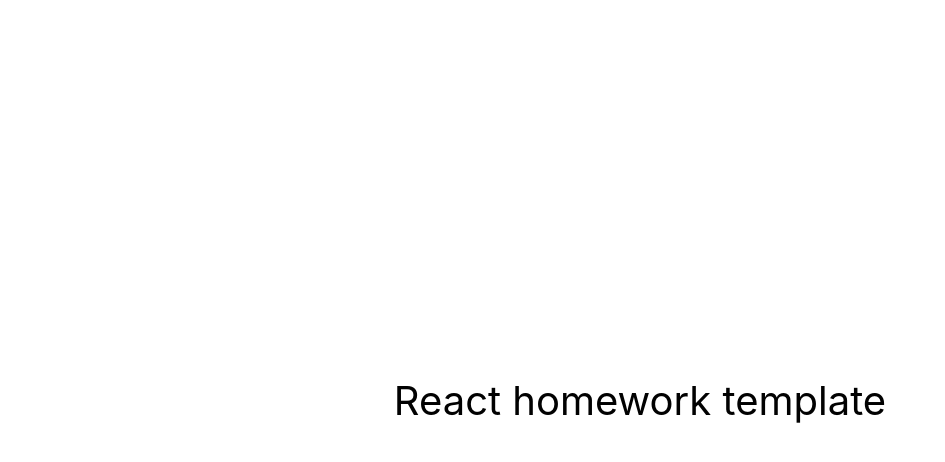
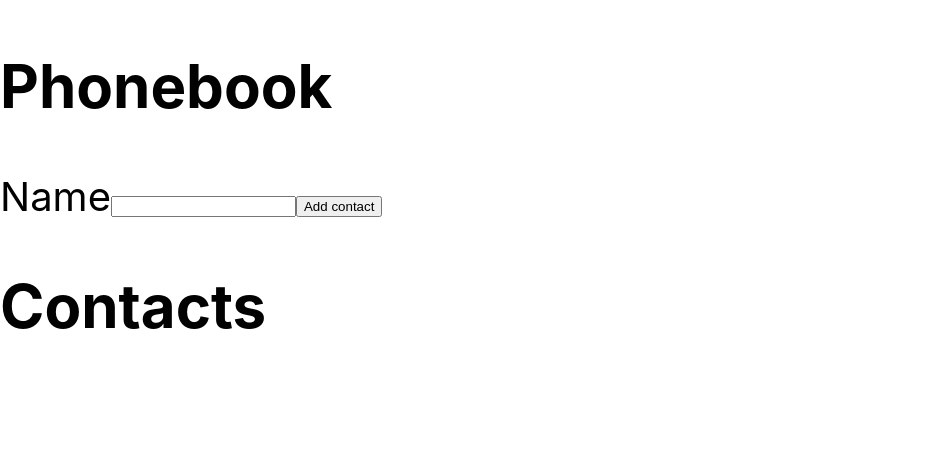
Before and after one commit to yours-mate/goit-react-hw-02-phonebook, a React (Create React App) app: page / in a window 1280 px wide. Shown: the top 462 px of the page, without its empty margins (0-945 px from the left). Built offline with nearby package versions, Linux system fonts and the light colour scheme.

Commit message:
1st part done

```diff
--- a/package.json
+++ b/package.json
@@ -7,6 +7,8 @@
     "@testing-library/jest-dom": "^5.16.3",
     "@testing-library/react": "^12.1.4",
     "@testing-library/user-event": "^13.5.0",
+    "nanoid": "^4.0.0",
+    "prop-types": "^15.8.1",
     "react": "^18.1.0",
     "react-dom": "^18.1.0",
     "react-scripts": "5.0.1",
--- a/src/components/App.jsx
+++ b/src/components/App.jsx
@@ -1,16 +1,38 @@
-export const App = () => {
-  return (
-    <div
+import { Component } from "react";
+import { ContactForm } from "./ContactForm/ContactForm";
+import { ContactsList } from "./ContactsList/ContactsList";
+
+export class App extends Component {
+  state = {
+  contacts: [],
+  name: ''
+  }
+
+  handleSubmit = (evt) => {
+    evt.preventDefault();
+    const form = evt.currentTarget;
+    const newContact = form.elements.name.value;
+    this.setState(prevState => ({
+      contacts: prevState.contacts.push(newContact),
+      name: newContact,
+    }));
+    console.log(this.state);
+  }
+
+  render() {
+    return (
+       <div
       style={{
         height: '100vh',
-        display: 'flex',
         justifyContent: 'center',
         alignItems: 'center',
         fontSize: 40,
         color: '#010101'
       }}
     >
-      React homework template
+        <ContactForm handleSubmit={this.handleSubmit} />
+        <ContactsList/>
     </div>
-  );
-};
+    )
+  }
+}
--- /dev/null
+++ b/src/components/ContactForm/ContactForm.js
@@ -0,0 +1,21 @@
+export function ContactForm({ handleSubmit }) {
+  return (
+    <div>
+      <h2>Phonebook</h2>
+      <form onSubmit={handleSubmit}>
+        <label>
+          Name
+          <input
+            type="text"
+            name="name"
+            pattern="^[a-zA-Zа-яА-Я]+(([' -][a-zA-Zа-яА-Я ])?[a-zA-Zа-яА-Я]*)*$"
+            title="Name may contain only letters, apostrophe, dash and spaces. For example Adrian, Jacob Mercer, Charles de Batz de Castelmore d'Artagnan"
+            required
+          />
+        </label>
+
+        <button type="submit">Add contact</button>
+      </form>
+    </div>
+  );
+}
--- /dev/null
+++ b/src/components/ContactsList/ContactsList.js
@@ -0,0 +1,8 @@
+export function ContactsList() {
+  return (
+    <div>
+      <h2>Contacts</h2>
+      <ul></ul>
+    </div>
+  );
+}
```
Also changed, not shown: src/components/ContactForm/ContactForm.module.css (added), src/components/ContactsList/ContactsList.module.css (added), 1 other file (tests, documents, lock files or other folders).
